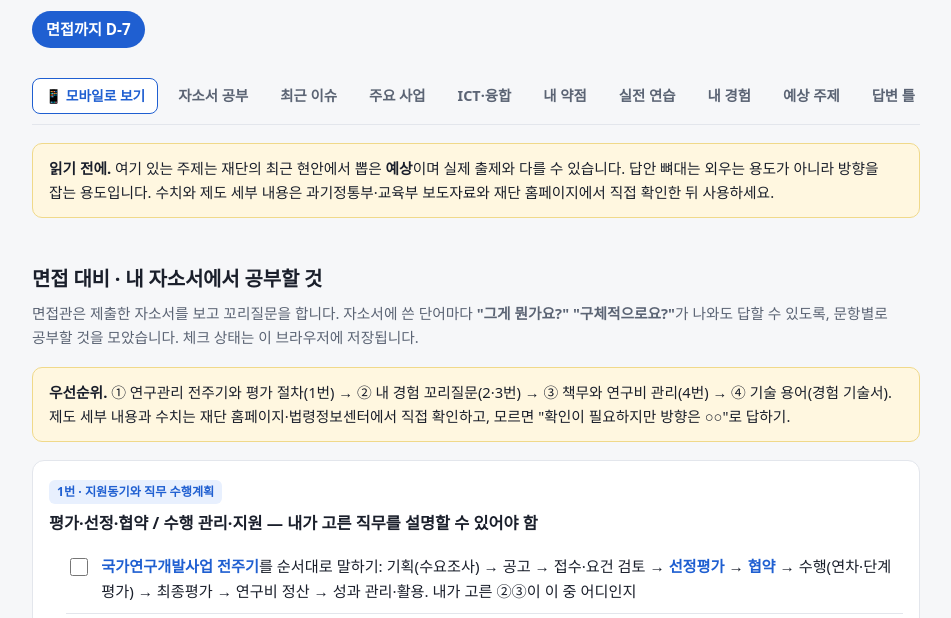
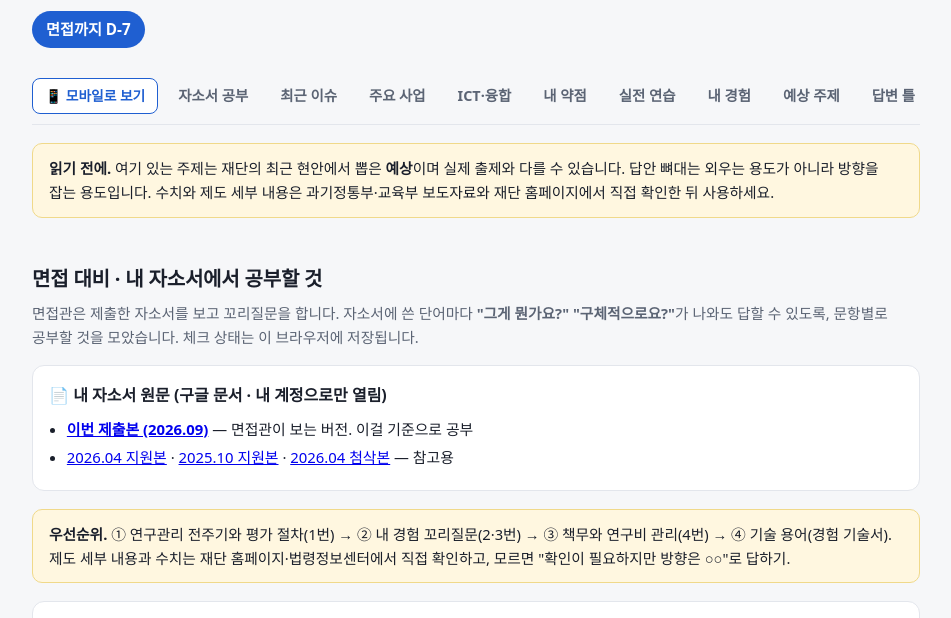
Before and after one commit to idayon/nrf-interview-prep, a plain HTML site: page index.html in a window 1280 px wide. Shown: the part 157-775 px from the top of the page, without its empty margins (164-1115 px from the left). Drawn offline with Linux system fonts and the light colour scheme.

Commit message:
자소서 공부 탭에 자소서 원문(비공개 구글 문서) 링크 추가
Co-Authored-By: Claude Opus 5.5 <noreply@anthropic.com>

```diff
--- a/index.html
+++ b/index.html
@@ -158,6 +158,11 @@ footer{margin-top:50px;color:var(--sub);font-size:.82rem;border-top:1px solid va
 <section id="cl">
   <h2>면접 대비 · 내 자소서에서 공부할 것</h2>
   <p class="h2sub">면접관은 제출한 자소서를 보고 꼬리질문을 합니다. 자소서에 쓴 단어마다 <b>"그게 뭔가요?" "구체적으로요?"</b>가 나와도 답할 수 있도록, 문항별로 공부할 것을 모았습니다. 체크 상태는 이 브라우저에 저장됩니다.</p>
+
+  <div class="card" style="margin:0 0 14px"><h3>📄 내 자소서 원문 (구글 문서 · 내 계정으로만 열림)</h3><ul>
+    <li><a href="https://docs.google.com/document/d/1A1MbEuRb5B_BztqhQwVFxUkjxUT6wgvXd4c3YmrVBGQ/edit" target="_blank" rel="noopener"><b>이번 제출본 (2026.09)</b></a> — 면접관이 보는 버전. 이걸 기준으로 공부</li>
+    <li><a href="https://docs.google.com/document/d/17fGzzLORGJHH5upKguhrzhDj8qCccpXSAAzjUDuj7-c/edit" target="_blank" rel="noopener">2026.04 지원본</a> · <a href="https://docs.google.com/document/d/1eKC2xS4n45pFS_9neUfiA_NdoGcDLZpV_--vS4VOw_A/edit" target="_blank" rel="noopener">2025.10 지원본</a> · <a href="https://docs.google.com/document/d/18peLTbHngaUFwmcGC0PgcF0goRrt16psUPpJfaFR_Ec/edit" target="_blank" rel="noopener">2026.04 첨삭본</a> — 참고용</li>
+  </ul></div>
 
   <div class="note"><b>우선순위.</b> ① 연구관리 전주기와 평가 절차(1번) → ② 내 경험 꼬리질문(2·3번) → ③ 책무와 연구비 관리(4번) → ④ 기술 용어(경험 기술서). 제도 세부 내용과 수치는 재단 홈페이지·법령정보센터에서 직접 확인하고, 모르면 "확인이 필요하지만 방향은 ○○"로 답하기.</div>
 
```
